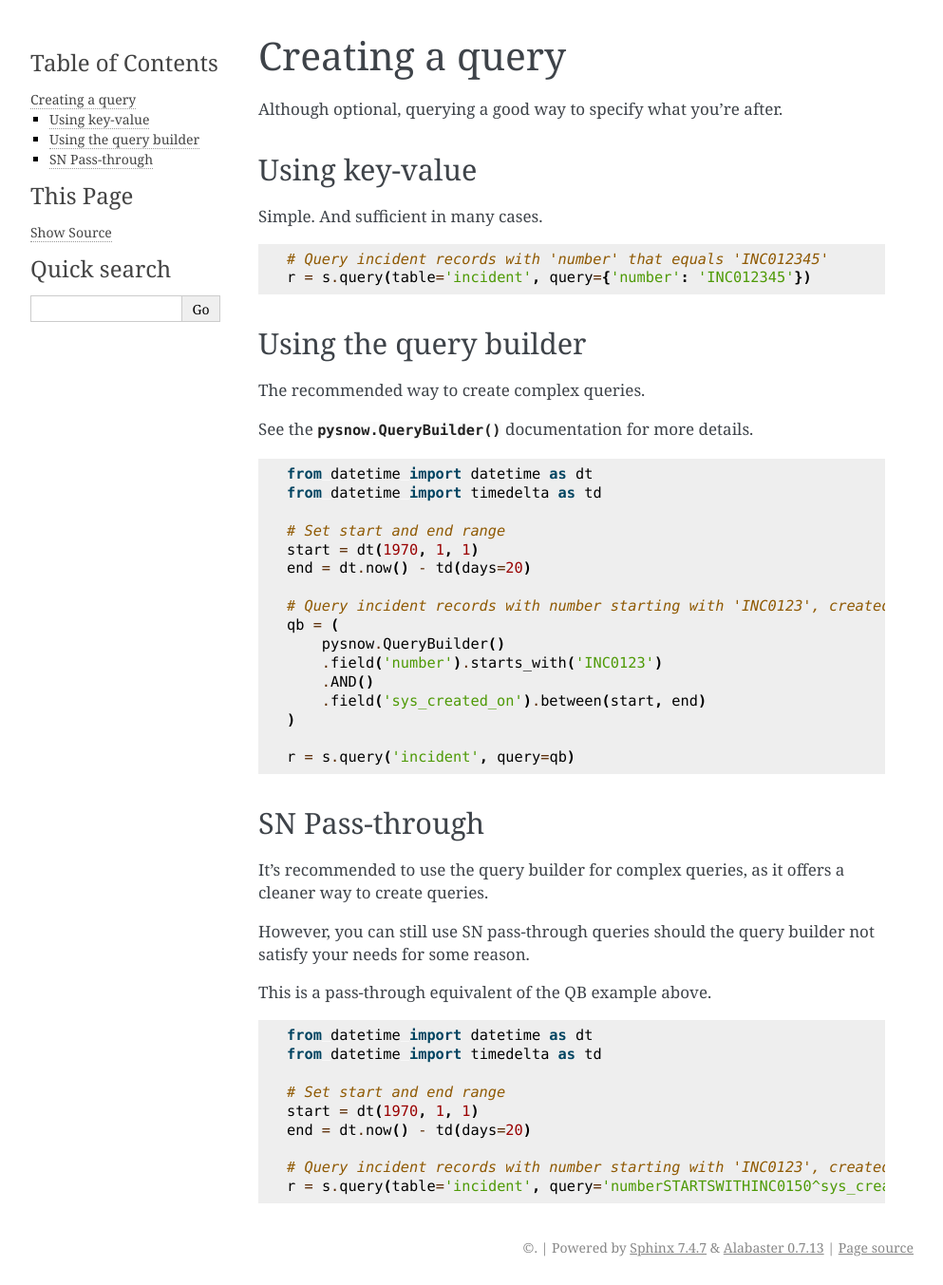
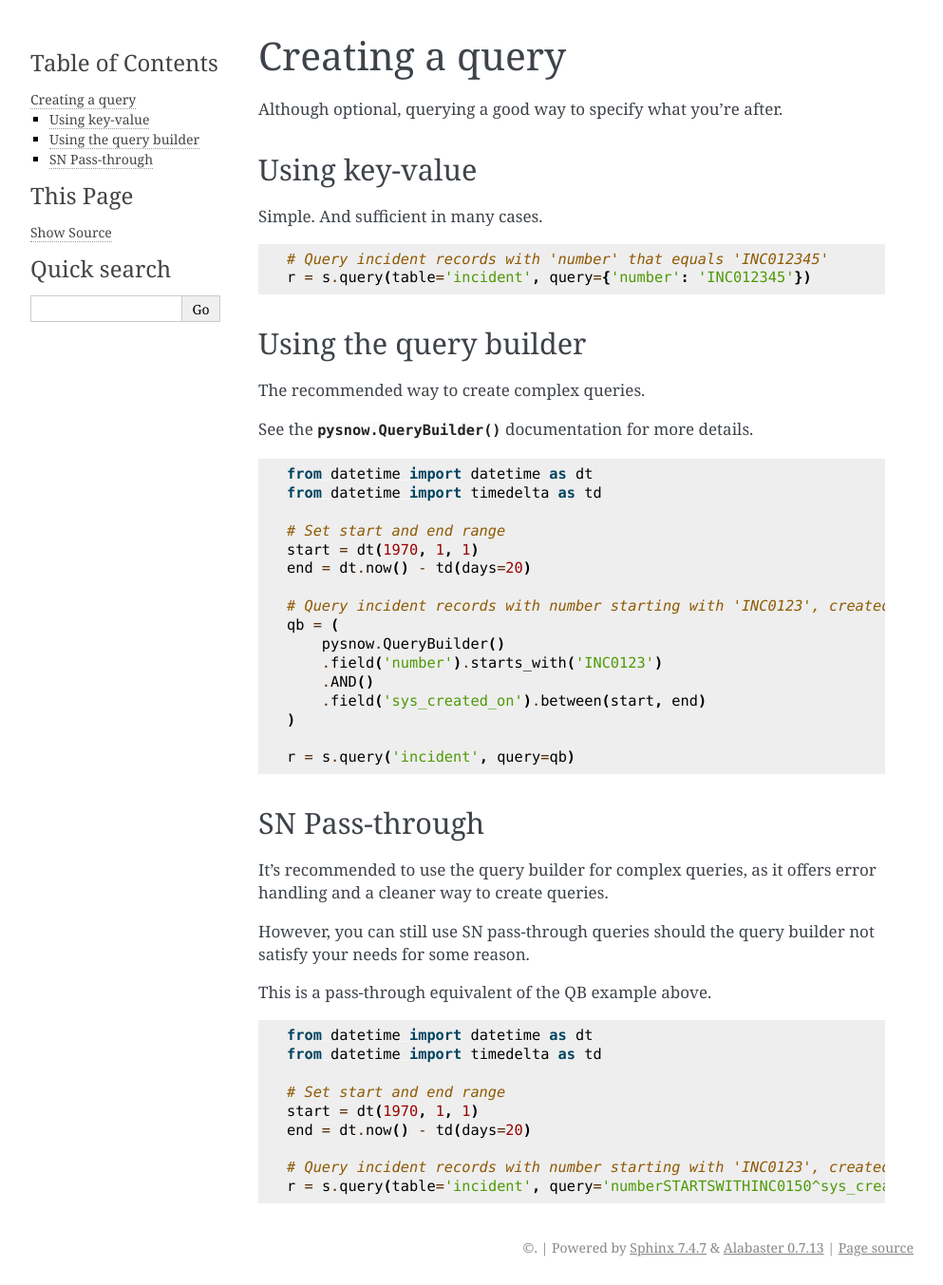
Before and after one commit to rbw/pysnow, a Sphinx documentation site: the page built from docs/usage/query.rst, in a window 1280 px wide. Shown: the whole page at 95% size, without its empty margins (148-1141 px from the left). Built offline with Sphinx 7.4.7, drawn with Linux system fonts in a browser that asks for light colours.

Commit message:
Update QB usage info

```diff
--- a/docs/usage/query.rst
+++ b/docs/usage/query.rst
@@ -43,7 +43,7 @@ See the :meth:`pysnow.QueryBuilder` documentation for more details.
 SN Pass-through
 ^^^^^^^^^^^^^^^
 
-It's recommended to use the query builder for complex queries, as it offers a cleaner way to create queries.
+It's recommended to use the query builder for complex queries, as it offers error handling and a cleaner way to create queries.
 
 However, you can still use SN pass-through queries should the query builder not satisfy your needs for some reason.
 
```
